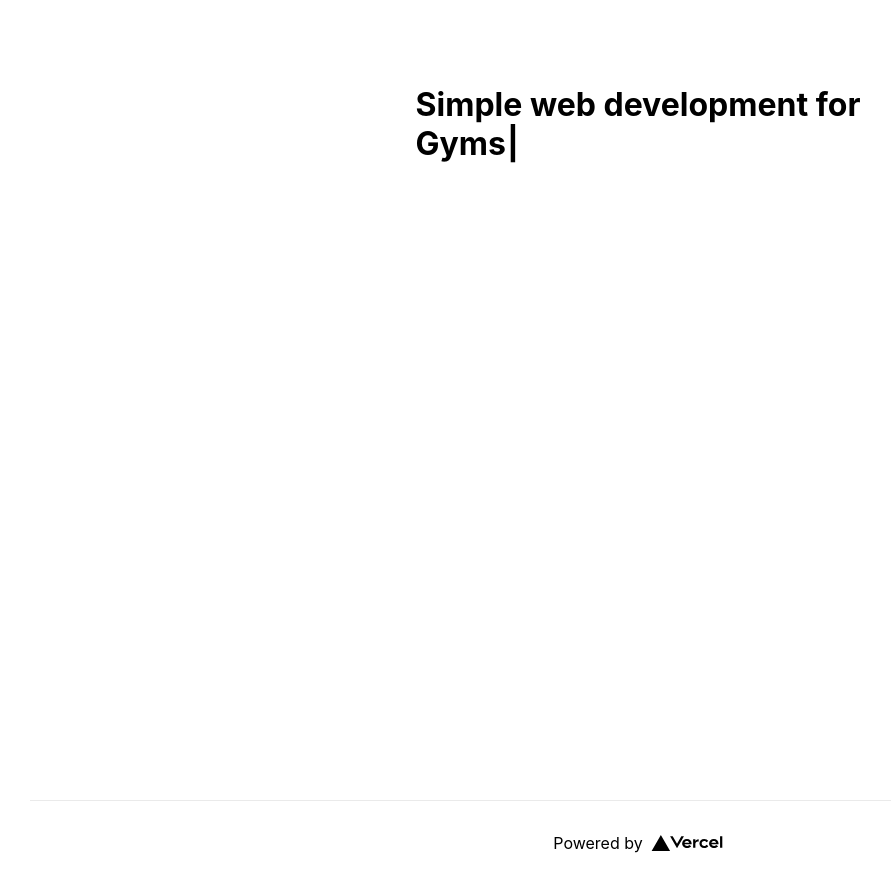
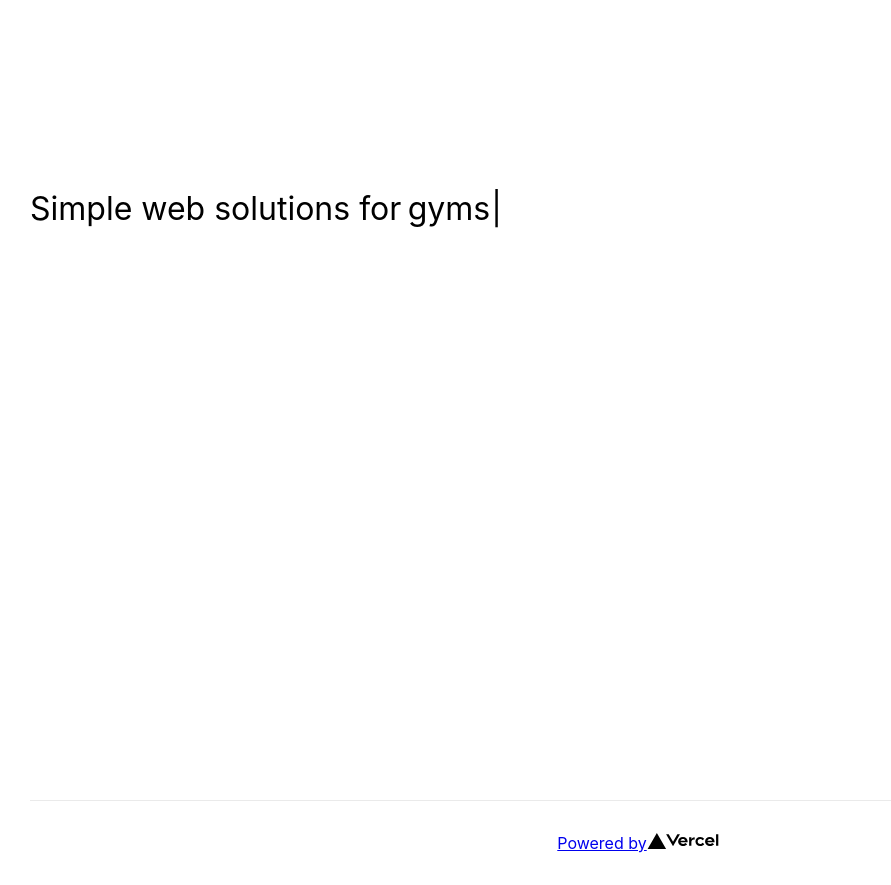
Before and after one commit to MoonWish-Studios/moonwish-site, a Next.js app: page / in a window 1280 px wide. Shown: the whole page, without its empty margins (2-893 px from the left). Built offline with nearby package versions, Linux system fonts and the light colour scheme.

Commit message:
played with typewriter effect and fixed styling

```diff
--- /dev/null
+++ b/components/Navbar.tsx
@@ -0,0 +1,5 @@
+import React from "react";
+
+export default function Navbar() {
+    return <div>Navbar</div>;
+}
--- /dev/null
+++ b/components/TypewriterC.tsx
@@ -0,0 +1,29 @@
+import React from "react";
+import Typewriter from "typewriter-effect";
+import styles from "../styles/Home.module.css";
+
+export default function TypewriterC() {
+    return (
+        <div className={styles.typewriter}>
+            <div className={styles.typewriter1}>Simple web solutions for</div>
+            <div className={styles.typewriter2}>
+                <Typewriter
+                    onInit={(typewriter) => {
+                        typewriter
+                            .typeString("restaurants")
+                            .pauseFor(1500)
+                            .deleteAll()
+                            .typeString("gyms")
+                            .pauseFor(1500)
+                            .deleteAll()
+                            .typeString("aerospace companies")
+                            .pauseFor(1500)
+                            .deleteAll()
+                            .typeString("law firms")
+                            .start();
+                    }}
+                />
+            </div>
+        </div>
+    );
+}
--- a/pages/index.tsx
+++ b/pages/index.tsx
@@ -1,41 +1,12 @@
-import Head from "next/head";
 import Image from "next/image";
 import styles from "../styles/Home.module.css";
-import Typewriter from "typewriter-effect";
+import TypewriterC from "../components/TypewriterC";
 
 export default function Home() {
     return (
         <div className={styles.container}>
-            <Head>
-                <title>Create Next App</title>
-                <meta
-                    name="description"
-                    content="Generated by create next app"
-                />
-                <link rel="icon" href="/favicon.ico" />
-            </Head>
-
             <main className={styles.main}>
-                <h1 className="homeText">
-                    Simple web development for
-                    <Typewriter
-                        onInit={(typewriter) => {
-                            typewriter
-                                .typeString("Restaurants")
-                                .pauseFor(1500)
-                                .deleteAll()
-                                .typeString("Gyms")
-                                .pauseFor(1500)
-                                .deleteAll()
-                                .typeString("Aerospace companies")
-                                .pauseFor(1500)
-                                .deleteAll()
-                                .typeString("Law firms")
-                                .start();
-                        }}
-                    />
-                </h1>
-                {/* <h1 className={styles.title}>Moonwish Studios</h1> */}
+                <TypewriterC />
             </main>
 
             <footer className={styles.footer}>
--- a/styles/Home.module.css
+++ b/styles/Home.module.css
@@ -4,17 +4,27 @@
 
 .main {
     min-height: 100vh;
-    padding: 4rem 0;
     flex: 1;
     display: flex;
-    /* flex-direction: column; */
-    justify-content: center;
-    /* align-items: center; */
+    flex-direction: row;
+    justify-content: flex-start;
+    align-items: center;
     font-size: 1em;
 }
 
-.homeText {
-    display: inline;
+.typewriter {
+    display: grid;
+    transform: translateY(-6em);
+    grid-template-columns: 1fr 1fr;
+    column-gap: 0.2em;
+    font-size: 2em;
+}
+
+.typewriter1 {
+    grid-column: 0 / 1;
+}
+.typewriter2 {
+    grid-column: 2 / 3;
 }
 
 .footer {
@@ -37,98 +47,3 @@
     color: #0070f3;
     text-decoration: none;
 }
-
-.title a:hover,
-.title a:focus,
-.title a:active {
-    text-decoration: underline;
-}
-
-.title {
-    margin: 0;
-    line-height: 1.15;
-    font-size: 4rem;
-}
-
-.title,
-.description {
-    text-align: center;
-}
-
-.description {
-    margin: 4rem 0;
-    line-height: 1.5;
-    font-size: 1.5rem;
-}
-
-.code {
-    background: #fafafa;
-    border-radius: 5px;
-    padding: 0.75rem;
-    font-size: 1.1rem;
-    font-family: Menlo, Monaco, Lucida Console, Liberation Mono,
-        DejaVu Sans Mono, Bitstream Vera Sans Mono, Courier New, monospace;
-}
-
-.grid {
-    display: flex;
-    align-items: center;
-    justify-content: center;
-    flex-wrap: wrap;
-    max-width: 800px;
-}
-
-.card {
-    margin: 1rem;
-    padding: 1.5rem;
-    text-align: left;
-    color: inherit;
-    text-decoration: none;
-    border: 1px solid #eaeaea;
-    border-radius: 10px;
-    transition: color 0.15s ease, border-color 0.15s ease;
-    max-width: 300px;
-}
-
-.card:hover,
-.card:focus,
-.card:active {
-    color: #0070f3;
-    border-color: #0070f3;
-}
-
-.card h2 {
-    margin: 0 0 1rem 0;
-    font-size: 1.5rem;
-}
-
-.card p {
-    margin: 0;
-    font-size: 1.25rem;
-    line-height: 1.5;
-}
-
-.logo {
-    height: 1em;
-    margin-left: 0.5rem;
-}
-
-@media (max-width: 600px) {
-    .grid {
-        width: 100%;
-        flex-direction: column;
-    }
-}
-
-@media (prefers-color-scheme: dark) {
-    .card,
-    .footer {
-        border-color: #222;
-    }
-    .code {
-        background: #111;
-    }
-    .logo img {
-        filter: invert(1);
-    }
-}
--- a/styles/globals.css
+++ b/styles/globals.css
@@ -6,7 +6,7 @@ body {
         Ubuntu, Cantarell, Fira Sans, Droid Sans, Helvetica Neue, sans-serif;
 }
 
-a {
+/* a {
     color: inherit;
     text-decoration: none;
 }
@@ -23,4 +23,4 @@ a {
         color: white;
         background: black;
     }
-}
+} */
```
Also changed, not shown: styles/typewriter.css (added, +7 -0 lines). Lines whose indentation alone changed are shown as unchanged.
